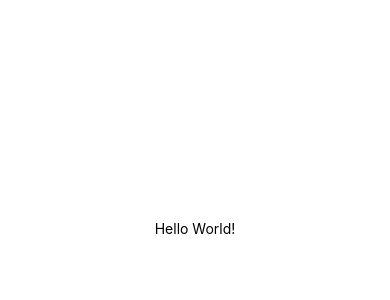
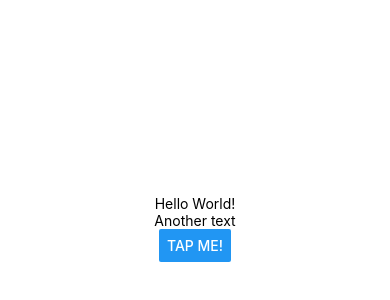
Before and after one commit to sdmhsn/academind-react-native, a React Native app in the folder RNCourse/: screen / in a window 390 px wide. Shown: the part 194-494 px from the top of the page. Built offline with nearby package versions, Linux system fonts and the light colour scheme.

Commit message:
Working with core components

```diff
--- a/RNCourse/App.js
+++ b/RNCourse/App.js
@@ -1,11 +1,14 @@
 import { StatusBar } from 'expo-status-bar';
-import { StyleSheet, Text, View } from 'react-native';
+import { Button, StyleSheet, Text, View } from 'react-native';
 
 export default function App() {
   return (
     <View style={styles.container}>
-      <Text>Hello World!</Text>
-      <StatusBar style="auto" />
+      <View>
+        <Text>Hello World!</Text>
+      </View>
+      <Text>Another text</Text>
+      <Button title='Tap me!' />
     </View>
   );
 }
```
